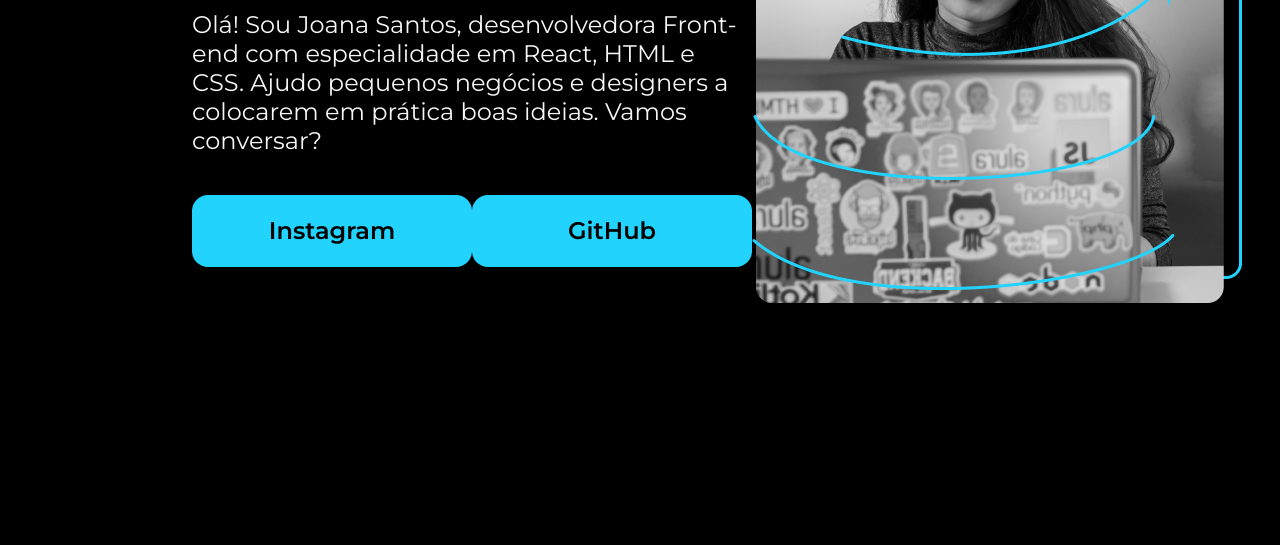
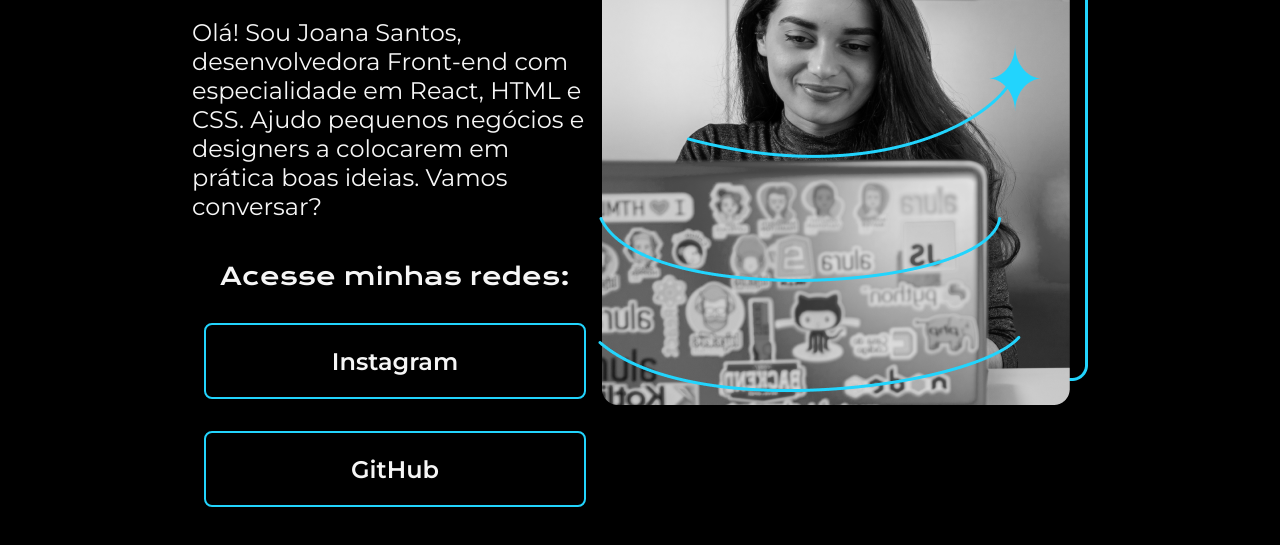
Before and after one commit to Bassanetto/alura-portfolio, a plain HTML site: page index.html in a window 1280 px wide. Shown: the part 375-920 px from the top of the page. Drawn offline with nearby package versions, Linux system fonts and the light colour scheme.

Commit message:
HTML e CSS :: Estilizando e Posicionando links

```diff
--- a/index.html
+++ b/index.html
@@ -13,17 +13,17 @@
     <header></header>
     <main class="apresentacao">
         <section class="apresentacao__conteudo">
-            <h1 class="apresentacao__conteudo__titulo">Eleve seu negócio digital a outro nível<strong
-            class="titulo-destaque">com um Front-end de qualidade!
-            </strong></h1>
+            <h1 class="apresentacao__conteudo__titulo">Eleve seu negócio digital a outro nível<strong class="titulo-destaque"> com um Front-end de qualidade!
+                </strong></h1>
             <p class="apresentacao__conteudo__texto">Olá! Sou Joana Santos, desenvolvedora
-            Front-end com especialidade em React, HTML e
-            CSS. Ajudo pequenos negócios e designers a
-            colocarem em prática boas ideias. Vamos
-            conversar?</p>
+                Front-end com especialidade em React, HTML e
+                CSS. Ajudo pequenos negócios e designers a
+                colocarem em prática boas ideias. Vamos
+                conversar?</p>
             <div class="apresentacao__links">
-                <a class="apresentacao__links__link" href="https://instagram.com/rafaballerini">Instagram</a>
-                <a class="apresentacao__links__link" href="https://github.com/guilhermeonrails">GitHub</a>
+                <h2 class="apresentacao__links__subtitulo">Acesse minhas redes:</h2>
+                <a class="apresentacao__links__link" href="https://www.instagram.com/gustavo_bassanetto">Instagram</a>
+                <a class="apresentacao__links__link" href="https://github.com/Bassanetto">GitHub</a>
             </div>
         </section>
         <img src="imagem.png" alt="Foto da Joana Santos programando">
--- a/style.css
+++ b/style.css
@@ -41,18 +41,28 @@ body{
 
 .apresentacao__links{
     display: flex;
+    flex-direction: column;
     justify-content: space-between;
+    align-items: center;
+    gap: 32px;
 }
 
 .apresentacao__links__link{
-    background-color: #22D4FD;
-    width: 280px;
+    /* background-color: #22D4FD; */
+    border: 2px solid #22D4FD;
+    width: 378px;
     text-align: center;
-    border-radius: 16px;
+    border-radius: 8px;
     font-size: 24px;
     font-weight: 600;
     padding: 21.5px 0;
     text-decoration: none;
-    color: #000000;
+    color: #F6F6F6;
     font-family: 'Montserrat', sans-serif;
 }
+
+.apresentacao__links__subtitulo{
+    font-family: 'Krona One', 'sans-serif';
+    font-weight: 400;
+    font-size: 24px;
+}
```
